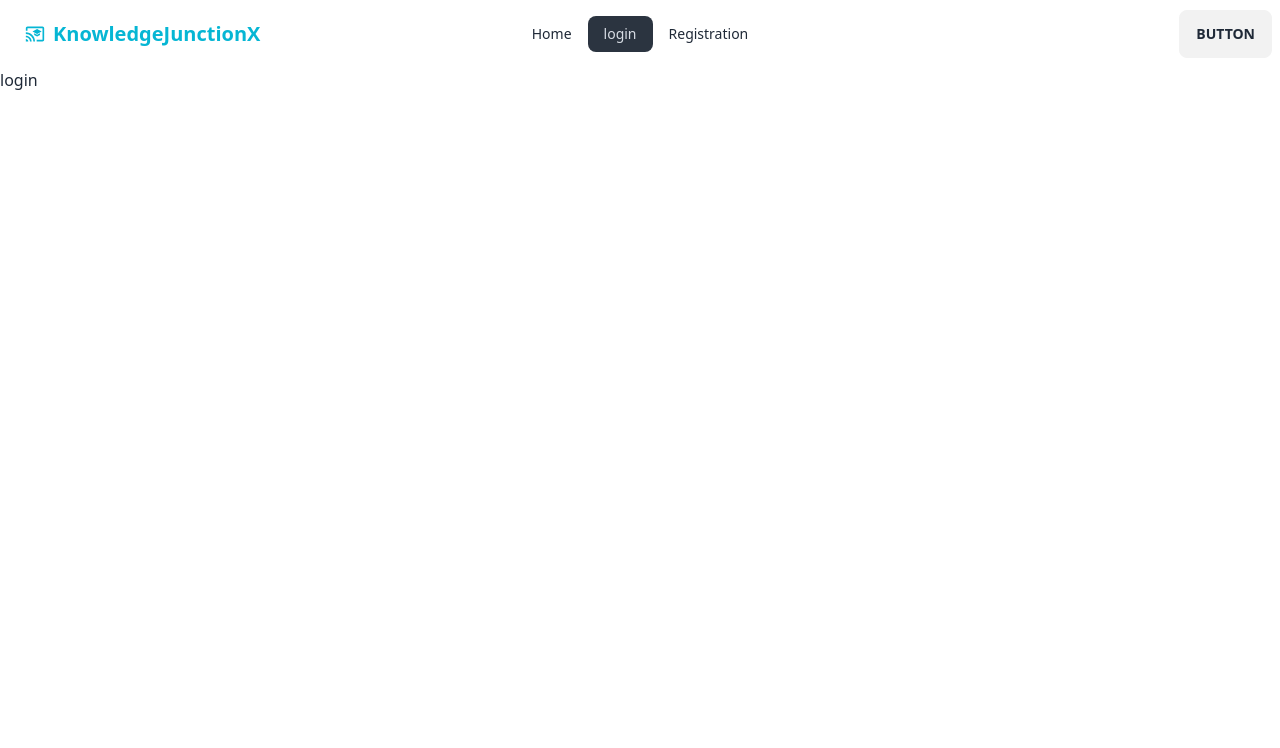
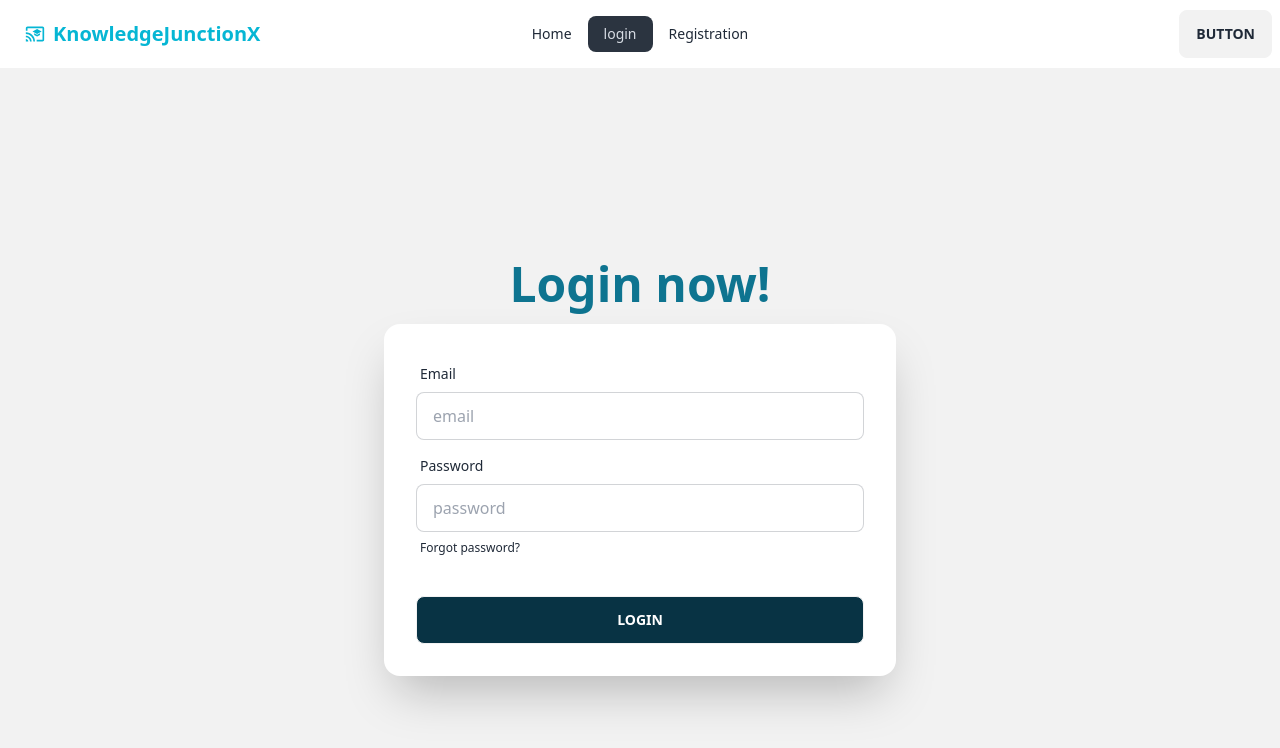
Before and after one commit to Pritom003/Event-Managment-client, a React (Vite) app: page /login in a window 1280 px wide. Shown: the top 748 px of the page. Built offline with nearby package versions, Linux system fonts and the light colour scheme.

Commit message:
added the structure

```diff
--- a/src/COMPONENTS/Header/Cards.jsx
+++ b/src/COMPONENTS/Header/Cards.jsx
@@ -1,32 +1,31 @@
 import React from 'react';
+import { Link } from 'react-router-dom';
 
 const Cards = ({card}) => {
   const {name, type , image,price,description,button_text}=card
   return (
     <div>
 
-      {/* <div classNameName="card lg:card-side bg-base-100 h-96 shadow-xl">
-  <figure><img classNameName='w-72' src={image} alt="Album"/></figure>
-  <div classNameName="card-body">
-    <h1 classNameName='text-4xl'> {name}</h1>
-    <h2 classNameName="card-title">{type}</h2>
-    <p>{description}</p>
-    <span classNameName='text-2xl'> ${price}</span>
-    <div classNameName="card-actions justify-end">
-      <button classNameName="btn bg-cyan-800 text-white">{button_text}</button>
-    </div>
-  </div>
-</div> */}
 
-<div className='p-4'>
-<div className="card w-96 bg-base-100 shadow-xl image-full">
+<div className='p-4  h-[500px]'>
+<div className="card w-96 bg-base-100 shadow-xl  image-full">
   <figure><img src={image} alt="Shoes" /></figure>
   <div className="card-body">
-    <h2 className="card-title">{name}</h2>
-    <h3 className='text-lg'>{type}</h3>
-    <p>{description}</p>
-    <div className="card-actions justify-end">
-      <button className="btn btn-primary">view details</button>
+    <h2 className="card-title text-4xl font-extrabold text-cyan-400 ">{name}</h2>
+    <h3 className='text-lg border-dotted
+     border-cyan-300 bg-cyan-200 w-36 text-center
+      text-cyan-700 font-bold'>{type}</h3>
+    <span className='text-cyan-300
+    font-bold'> {price}</span>
+    <p className='font-bold text-2xl'>{description}</p>
+
+    <div className="card-actions justify-center">
+
+
+
+<Link to='/details'><button className="btn bg-cyan-900 text-white fontbold"> view details  </button></Link>
+
+
     </div>
   </div>
 </div>
--- /dev/null
+++ b/src/COMPONENTS/Header/Details.jsx
@@ -0,0 +1,11 @@
+import React from 'react';
+
+const Details = () => {
+  return (
+    <div>
+      the details
+    </div>
+  );
+};
+
+export default Details;
--- a/src/COMPONENTS/Header/Headers.jsx
+++ b/src/COMPONENTS/Header/Headers.jsx
@@ -3,28 +3,7 @@ import {  MdCastForEducation } from "react-icons/md";
 const Headers = () => {
   return (
     <div className="min-h-[40vh]">
-     {/* <div className="hero  h-[400px] w-full"
-      style={{backgroundImage: 'url(https://i.ibb.co/FHSBC8B/retrosupply-j-Lw-VAUt-LOAQ-unsplash.jpg)'}}>
-  <div className="hero-overlay bg- bg-white bg-opacity-30"></div>
-  <div className="hero-content text-center text-neutral-content">
-    <div className="max-w-md">
-      <div className="flex items-center justify gap-3">
-      <div className=" text-4xl mb-3 text-cyan-500">
-        <MdCastForEducation></MdCastForEducation>
 
-      </div>
-      <div>
-      <h1 className="mb-5 text-5xl font-bold  text-cyan-500">KnowledgeJunctionX</h1>
-      </div>
-      </div>
-
-      <p className="mb-5 text-2xl text-slate-800 font-medium font-Lato italic ">At KnowledgeJunctionX, we believe that learning knows no boundaries. Our mission is to provide you
-      with an exceptional platform to explore, expand, and elevate your knowledge and skills.</p>
-      <button className="btn bg-cyan-500">Let's lears</button>
-    </div>
-  </div>
-</div>
-       */}
        <div className="hero min-h-[20vh] ">
   <div className="hero-content flex-col lg:flex-row-reverse">
     <img src="https://i.ibb.co/wsncTJQ/photo-of-mybg.jpg" className="max-w-sm rounded-lg shadow-2xl" />
@@ -42,7 +21,7 @@ const Headers = () => {
       <p className="mb-5 text-2xl text-slate-800 font-medium font-Lato italic ">At KnowledgeJunctionX, we believe that learning knows no boundaries. Our mission is to provide you
       with an exceptional platform to explore, expand, and elevate your knowledge and skills.</p>
       </div>
-      <button className="btn bg-cyan-500 text-white fontbold">Let's lears</button>
+      <button className="btn bg-cyan-900 text-white fontbold">Let's lears</button>
     </div>
   </div>
 </div>
--- a/src/Pages/Login.jsx
+++ b/src/Pages/Login.jsx
@@ -1,10 +1,43 @@
 import React from 'react';
 
 const Login = () => {
+  const handlelogin=(e)=>{
+    e.preventDefault()
+    const email=e.target.email.value
+    const password=e.target.password.value
+    console.log(email,password)
+  }
   return (
-    <div>
-      login
+    <div className="hero min-h-screen bg-base-200">
+    <div className="hero-content flex-col ">
+      <div className="text-center ">
+        <h1 className="text-5xl text-cyan-700 font-bold">Login now!</h1>
+
+      </div>
+      <div className="card flex-shrink-0 w-[50vw] md:w-[40vw] shadow-2xl bg-base-100">
+        <form onSubmit={handlelogin} className="card-body">
+          <div className="form-control">
+            <label className="label">
+              <span className="label-text">Email</span>
+            </label>
+            <input type="email" placeholder="email"  name='email' className="input input-bordered" required />
+          </div>
+          <div className="form-control">
+            <label className="label">
+              <span className="label-text">Password</span>
+            </label>
+            <input type="password" placeholder="password" name='password' className="input input-bordered" required />
+            <label className="label">
+              <a href="#" className="label-text-alt link link-hover">Forgot password?</a>
+            </label>
+          </div>
+          <div className="form-control mt-6">
+            <button className="btn bg-cyan-950 font-bold text-white">Login</button>
+          </div>
+        </form>
+      </div>
     </div>
+  </div>
   );
 };
 
--- a/src/routs/Routers.jsx
+++ b/src/routs/Routers.jsx
@@ -7,6 +7,7 @@ import Roots from "../Main/Roots";
 import Home from "../Pages/Home";
 import Login from "../Pages/Login";
 import Registration from "../Pages/Registration";
+import Details from "../COMPONENTS/Header/Details";
 const router = createBrowserRouter([
   {
     path: "/",
@@ -17,6 +18,10 @@ const router = createBrowserRouter([
         element:<Home></Home>,
         loader:()=>fetch('/homejsoncard.json')
 
+      },
+      {
+        path:'/details',
+        element:<Details></Details>
       },
       {
         path:'/login',
```
